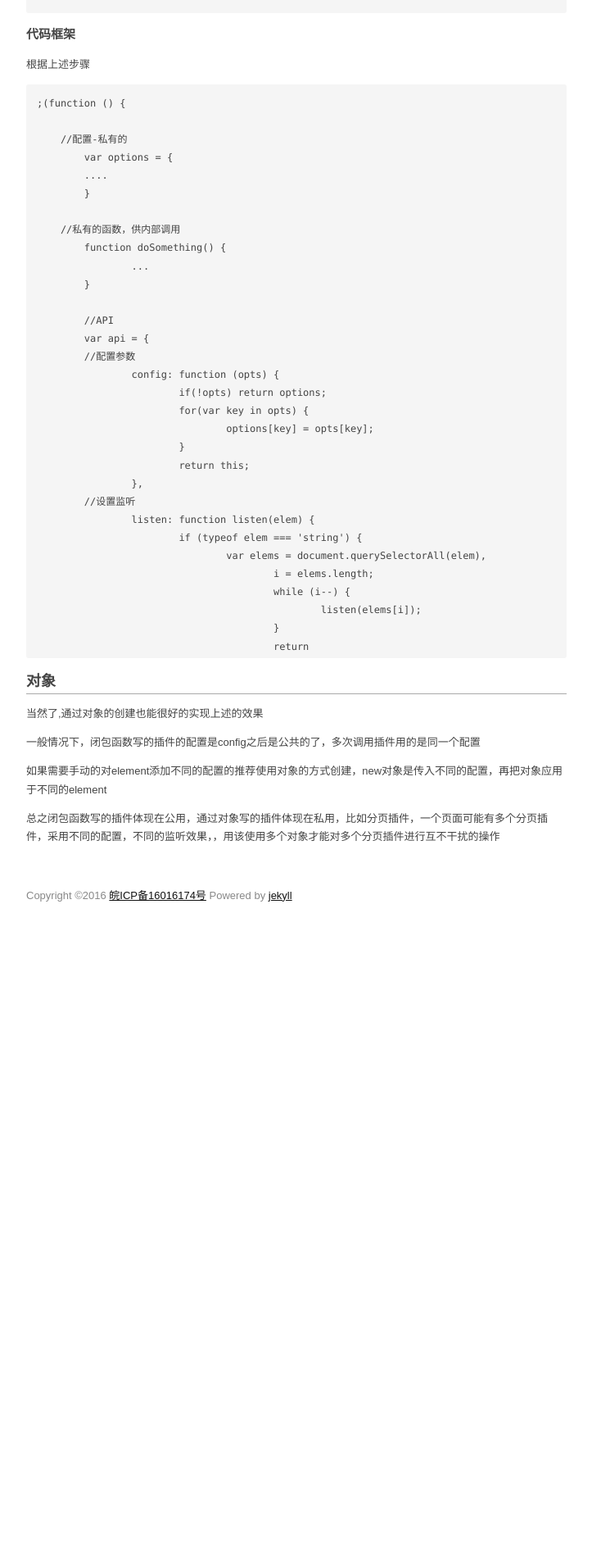
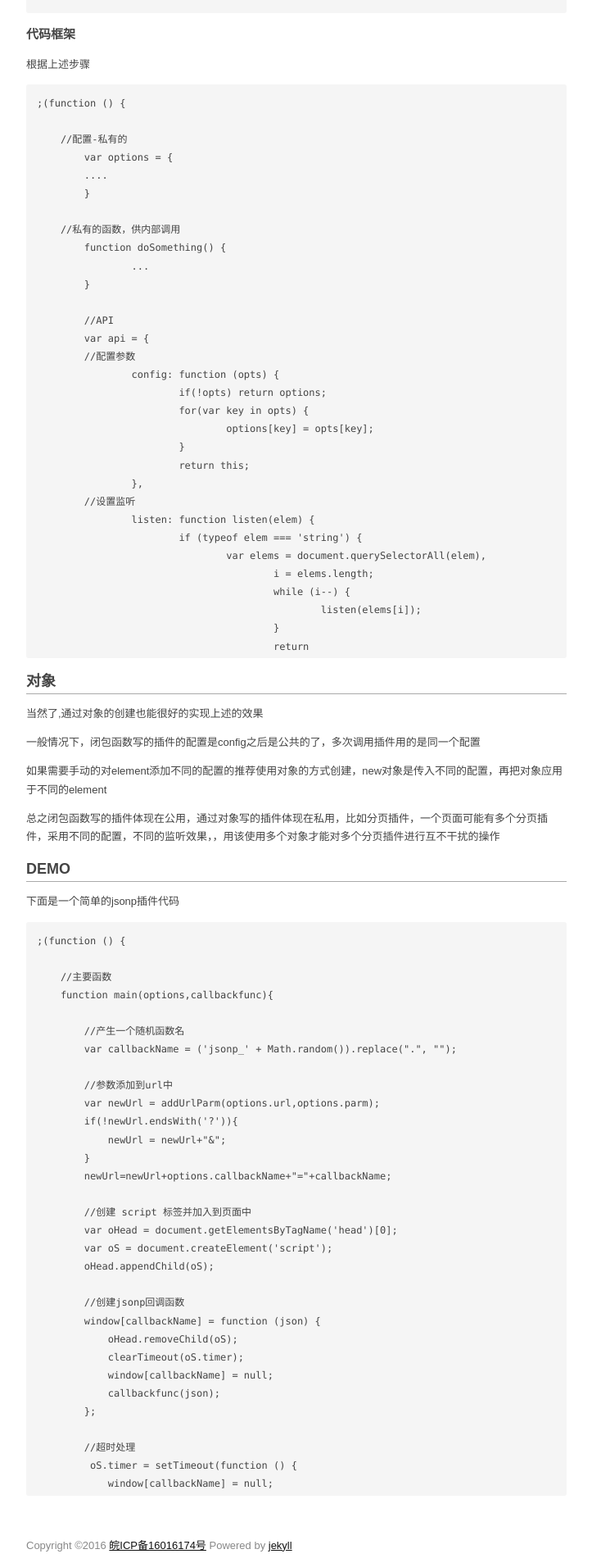
Before and after one commit to TMaize/tmaize-blog, a Jekyll site: the page built from _posts/2017-08-15-原生js插件封装.md, in a window 1280 px wide. Shown: the part 1686-3593 px from the top of the page at 82% size, without its empty margins (278-1001 px from the left). Built offline with Jekyll 4.4.1, drawn with Linux system fonts in a browser that asks for light colours; before the commit the page ends 2800 px from its top, so only the background shows below that; some of the changed text lies outside the part shown.

Commit message:
修改文章

````diff
--- a/_posts/2017-08-15-原生js插件封装.md
+++ b/_posts/2017-08-15-原生js插件封装.md
@@ -135,3 +135,80 @@ this.pluginName = api;
 如果需要手动的对element添加不同的配置的推荐使用对象的方式创建，new对象是传入不同的配置，再把对象应用于不同的element
 
 总之闭包函数写的插件体现在公用，通过对象写的插件体现在私用，比如分页插件，一个页面可能有多个分页插件，采用不同的配置，不同的监听效果，，用该使用多个对象才能对多个分页插件进行互不干扰的操作
+
+# DEMO
+
+下面是一个简单的jsonp插件代码
+
+```
+;(function () {
+
+    //主要函数
+    function main(options,callbackfunc){
+
+        //产生一个随机函数名
+        var callbackName = ('jsonp_' + Math.random()).replace(".", "");
+
+        //参数添加到url中
+        var newUrl = addUrlParm(options.url,options.parm);
+        if(!newUrl.endsWith('?')){
+            newUrl = newUrl+"&";
+        }
+        newUrl=newUrl+options.callbackName+"="+callbackName;
+
+        //创建 script 标签并加入到页面中
+        var oHead = document.getElementsByTagName('head')[0];
+        var oS = document.createElement('script');
+        oHead.appendChild(oS);
+
+        //创建jsonp回调函数
+        window[callbackName] = function (json) {
+            oHead.removeChild(oS);
+            clearTimeout(oS.timer);
+            window[callbackName] = null;
+            callbackfunc(json);
+        };
+
+        //超时处理
+         oS.timer = setTimeout(function () {
+            window[callbackName] = null;
+            oHead.removeChild(oS);
+            callbackfunc(null);
+        }, options.time);
+
+        //开始请求
+        oS.src = newUrl;
+    }
+
+    function addUrlParm(url,parm){
+        var arr = [];
+        for (var name in parm){
+            arr.push(name + '=' + parm[name]);
+        }
+        return url+"?"+arr.join('&');
+    }
+
+    var api = {
+        execute:function(opt,callbackfunc){
+            options = {
+                parm:{},
+                time:3000,
+                callbackName:'callback'
+            };
+            if (!opt.url&&!opt.callback) {
+                console.error("参数不合法....");
+                return;
+            }else{
+                options.url=opt.url;
+            }
+            options.parm=opt.parm||options.parm;
+            options.time=opt.time||options.time;
+            options.callbackName=opt.callbackName||options.callbackName;
+            main(options,callbackfunc);
+        }
+    };
+
+    //曝露方法
+    this.jsonp = api;
+})();
+```
````
